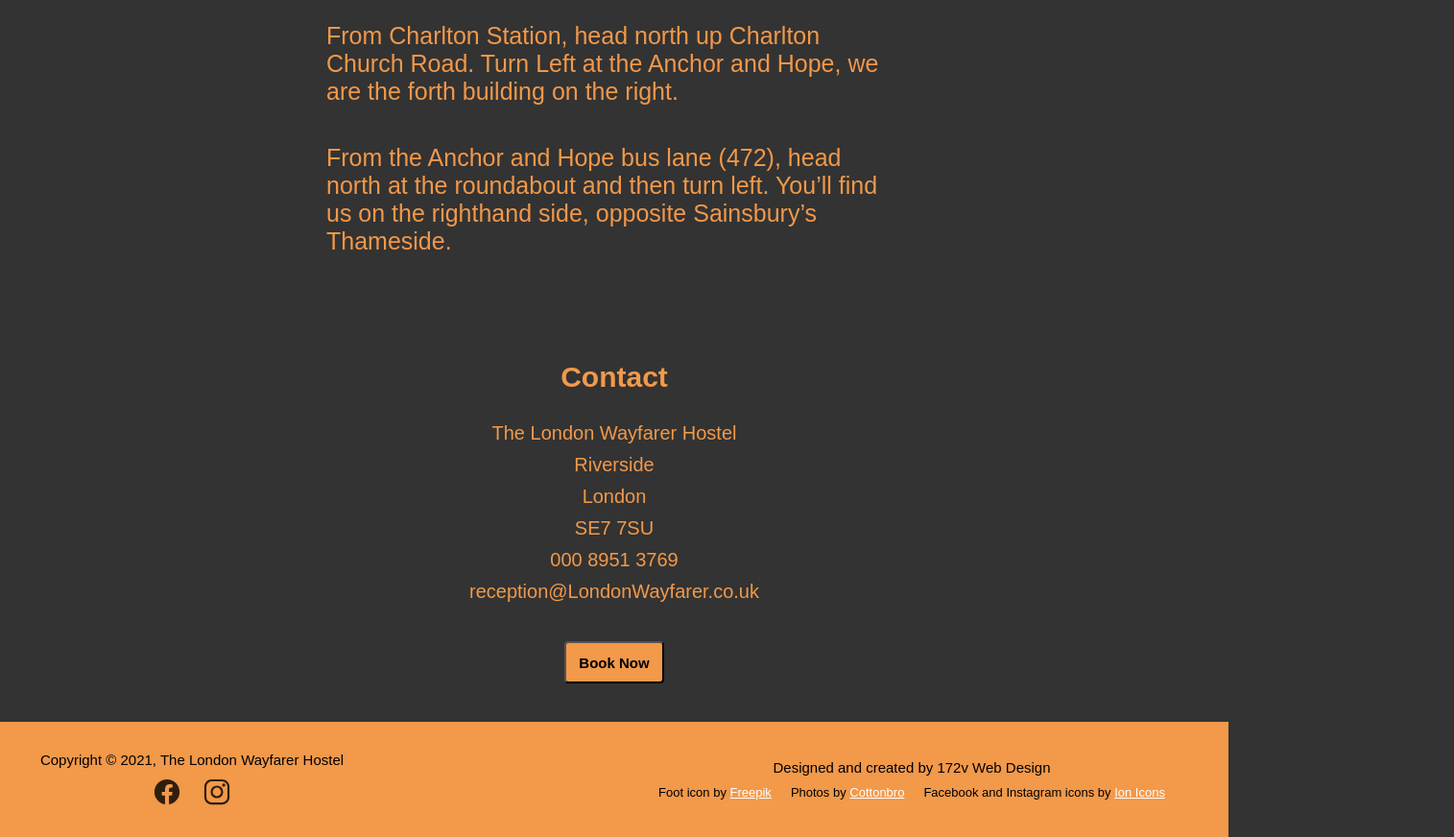
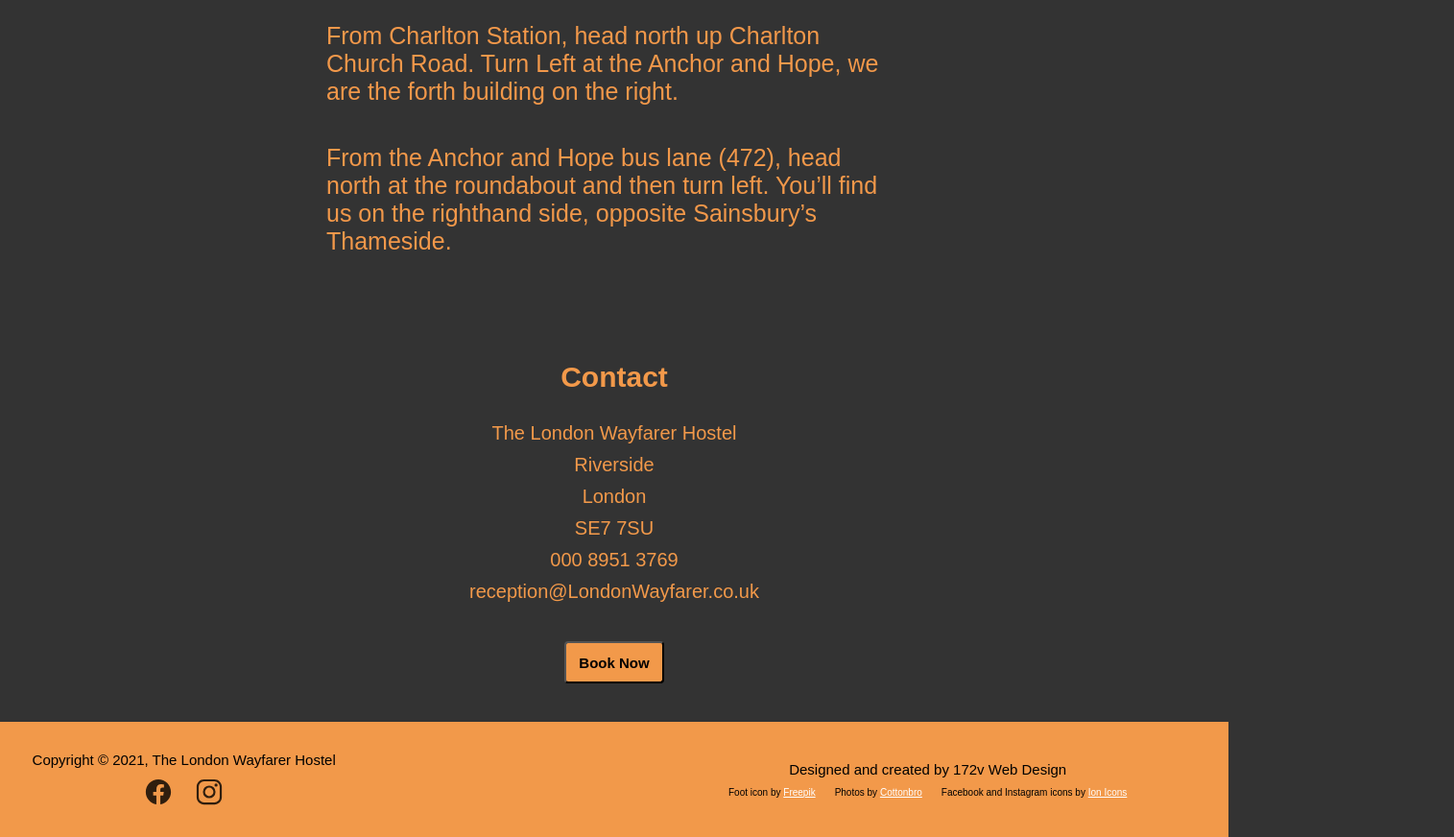
Before and after one commit to paul172v/The-London-Wayfarer, a plain HTML site: page index.html in a window 1280 px wide. Shown: the part 8336-9208 px from the top of the page at 96% size, 1515 px wide, since content can reach past the window. Drawn offline with Linux system fonts and the light colour scheme; a web font is replaced by a local one.

Commit message:
Update style.css
Final version of CSS style doc

```diff
--- a/css/style.css
+++ b/css/style.css
@@ -11,6 +11,7 @@
 html {
   /* --- This defines what the base font size is. --- */
   font-size: 62.5%; /* --- 1rem = 10px; 10px/16px = 62.5%  --- */
+  overflow-x: hidden;
 }
 
 body {
@@ -96,6 +97,8 @@ a:hover {
   justify-content: space-between;
   position: fixed;
   z-index: 9000;
+  top: 0;
+  left: 0;
 }
 
 .nav-bar-left {
@@ -586,6 +589,7 @@ a:hover {
   align-content: center;
   justify-content: center;
   width: 40rem;
+  margin-right: 20rem;
 }
 
 .foot-copyright-text {
@@ -642,7 +646,7 @@ a:hover {
 
 .sources-wrapper p {
   padding-right: 2rem;
-  font-size: 1.3rem;
+  font-size: 1rem;
 }
 
 .sources-wrapper p:last-child {
```
